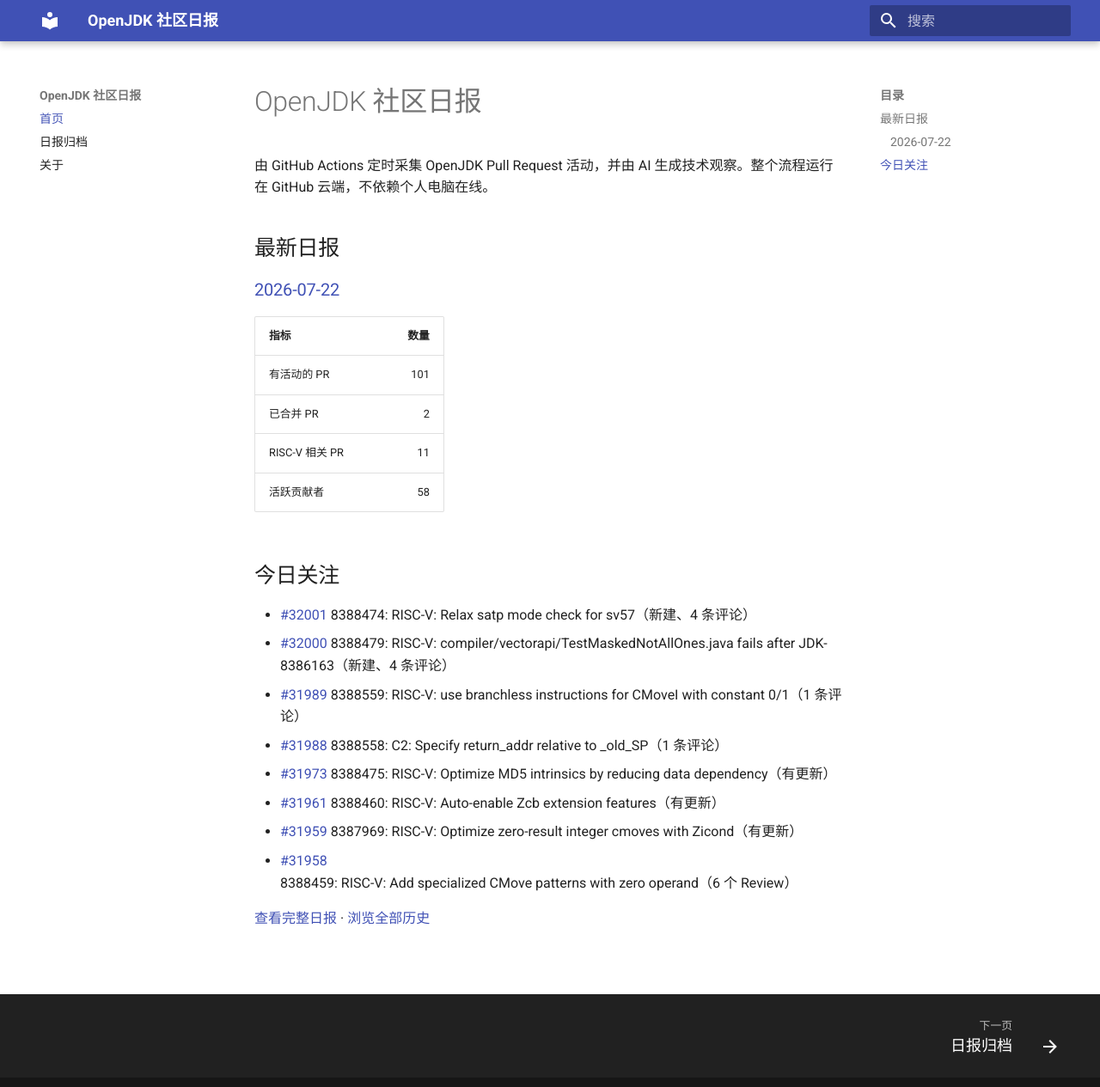
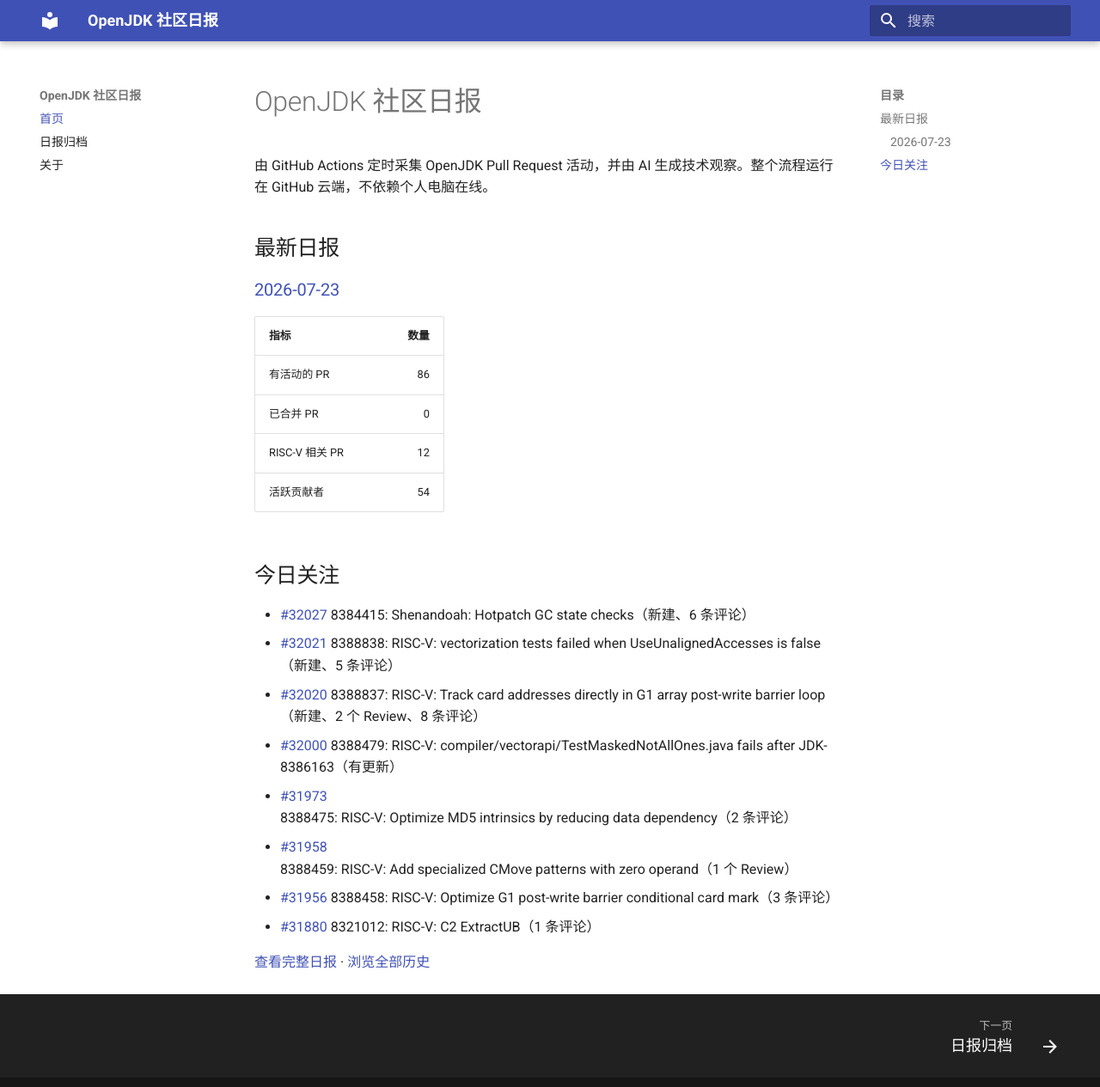
Before and after one commit to DingliZhang/openjdk-daily, an MkDocs documentation site: the page built from docs/index.md, in a window 1280 px wide and 1278 px high. Shown: the top 1265 px of the window at 86% size. Built offline with MkDocs 1.6.1 and Material for MkDocs 9.7.7, drawn with Linux system fonts in a browser that asks for light colours.

Commit message:
report: add OpenJDK daily report

```diff
--- a/docs/index.md
+++ b/docs/index.md
@@ -4,24 +4,24 @@
 
 ## 最新日报
 
-### [2026-07-22](reports/2026/2026-07-22.md)
+### [2026-07-23](reports/2026/2026-07-23.md)
 
 | 指标 | 数量 |
 |---|---:|
-| 有活动的 PR | 101 |
-| 已合并 PR | 2 |
-| RISC-V 相关 PR | 11 |
-| 活跃贡献者 | 58 |
+| 有活动的 PR | 86 |
+| 已合并 PR | 0 |
+| RISC-V 相关 PR | 12 |
+| 活跃贡献者 | 54 |
 
 ## 今日关注
 
-- [#32001](https://github.com/openjdk/jdk/pull/32001) 8388474: RISC-V: Relax satp mode check for sv57（新建、4 条评论）
-- [#32000](https://github.com/openjdk/jdk/pull/32000) 8388479: RISC-V: compiler/vectorapi/TestMaskedNotAllOnes.java fails after JDK-8386163（新建、4 条评论）
-- [#31989](https://github.com/openjdk/jdk/pull/31989) 8388559: RISC-V: use branchless instructions for CMoveI with constant 0/1（1 条评论）
-- [#31988](https://github.com/openjdk/jdk/pull/31988) 8388558: C2: Specify return_addr relative to _old_SP（1 条评论）
-- [#31973](https://github.com/openjdk/jdk/pull/31973) 8388475: RISC-V: Optimize MD5 intrinsics by reducing data dependency（有更新）
-- [#31961](https://github.com/openjdk/jdk/pull/31961) 8388460: RISC-V: Auto-enable Zcb extension features（有更新）
-- [#31959](https://github.com/openjdk/jdk/pull/31959) 8387969: RISC-V: Optimize zero-result integer cmoves with Zicond（有更新）
-- [#31958](https://github.com/openjdk/jdk/pull/31958) 8388459: RISC-V: Add specialized CMove patterns with zero operand（6 个 Review）
+- [#32027](https://github.com/openjdk/jdk/pull/32027) 8384415: Shenandoah: Hotpatch GC state checks（新建、6 条评论）
+- [#32021](https://github.com/openjdk/jdk/pull/32021) 8388838: RISC-V: vectorization tests failed when UseUnalignedAccesses is false（新建、5 条评论）
+- [#32020](https://github.com/openjdk/jdk/pull/32020) 8388837: RISC-V: Track card addresses directly in G1 array post-write barrier loop（新建、2 个 Review、8 条评论）
+- [#32000](https://github.com/openjdk/jdk/pull/32000) 8388479: RISC-V: compiler/vectorapi/TestMaskedNotAllOnes.java fails after JDK-8386163（有更新）
+- [#31973](https://github.com/openjdk/jdk/pull/31973) 8388475: RISC-V: Optimize MD5 intrinsics by reducing data dependency（2 条评论）
+- [#31958](https://github.com/openjdk/jdk/pull/31958) 8388459: RISC-V: Add specialized CMove patterns with zero operand（1 个 Review）
+- [#31956](https://github.com/openjdk/jdk/pull/31956) 8388458: RISC-V: Optimize G1 post-write barrier conditional card mark（3 条评论）
+- [#31880](https://github.com/openjdk/jdk/pull/31880) 8321012: RISC-V: C2 ExtractUB（1 条评论）
 
-[查看完整日报](reports/2026/2026-07-22.md) · [浏览全部历史](reports/index.md)
+[查看完整日报](reports/2026/2026-07-23.md) · [浏览全部历史](reports/index.md)
```
Also changed, not shown: docs/reports/2026/2026-07-23.md (added, +206 -0 lines), docs/reports/index.md (+2 -1 lines), 1 other file.
